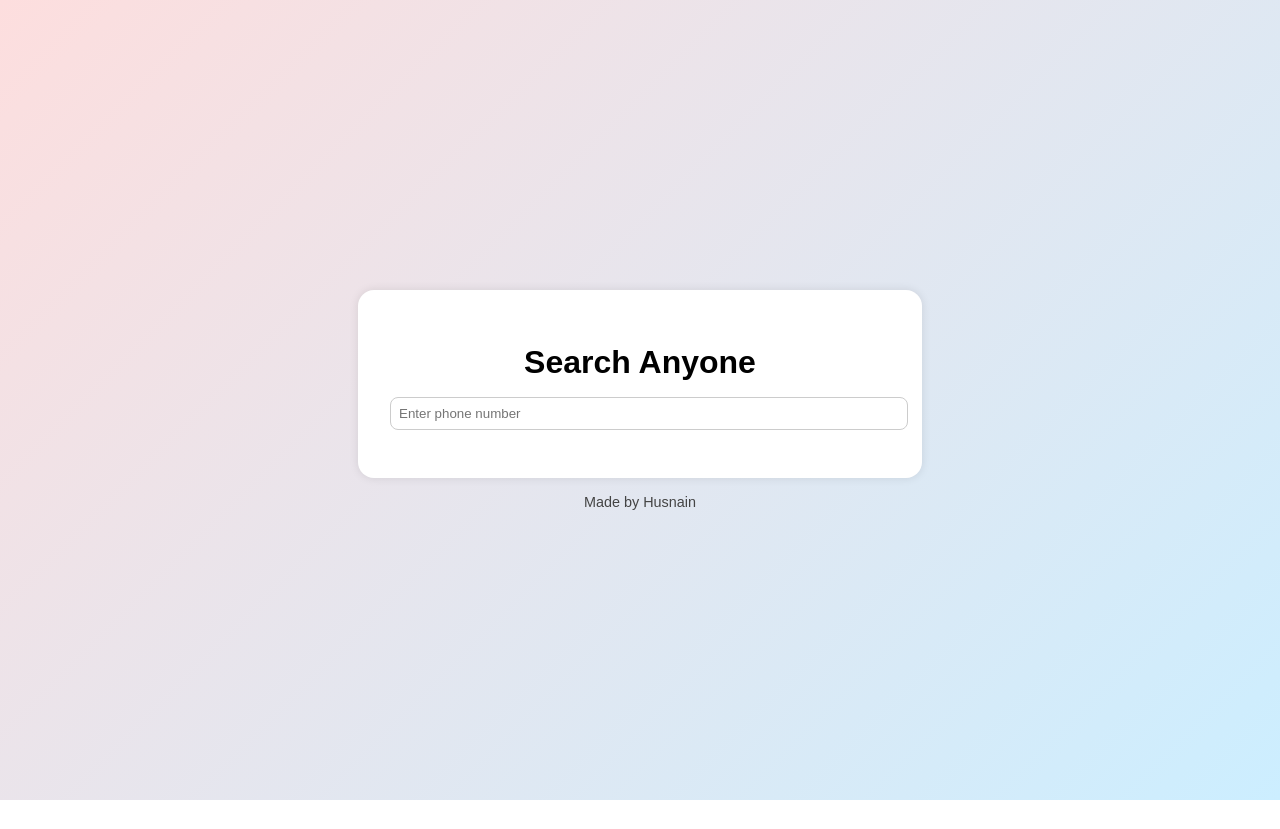
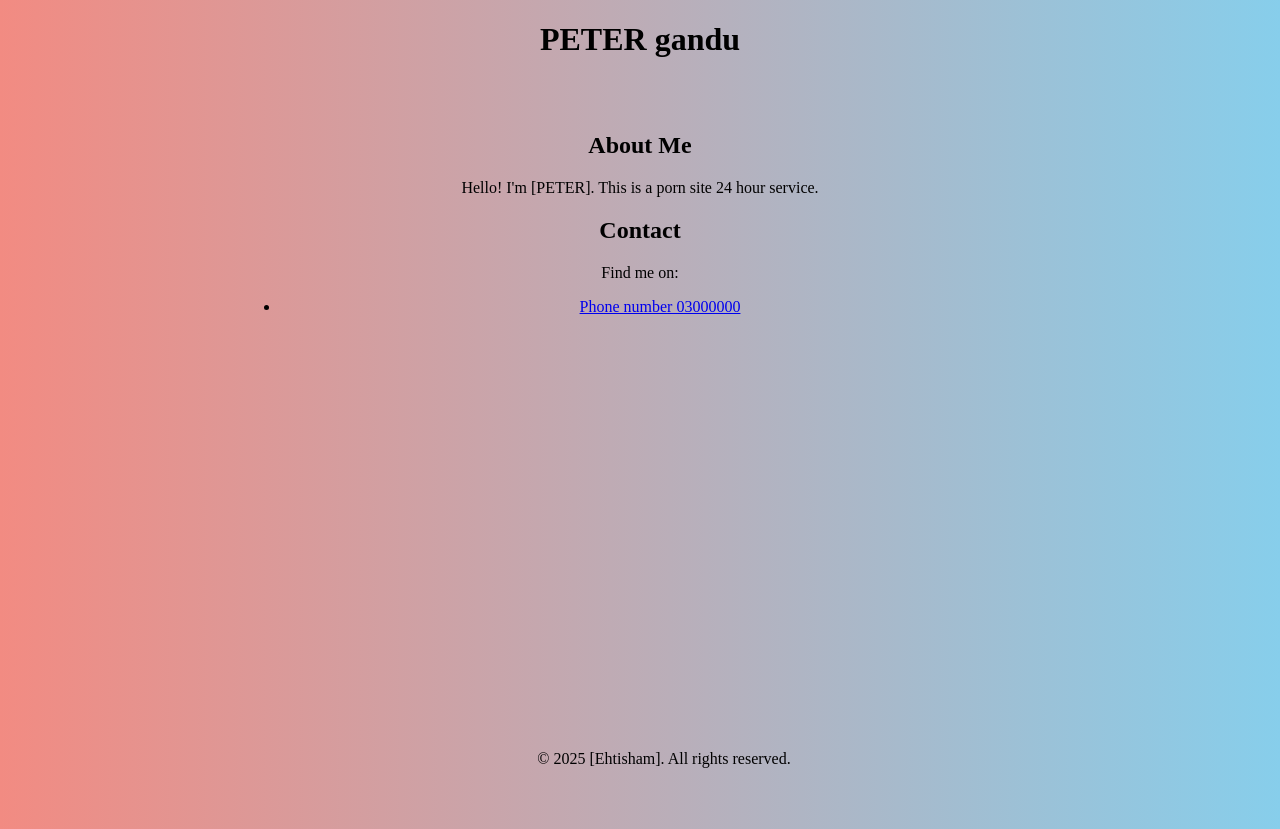
Before and after one commit to husnainhamid/Search-Anyone-, a plain HTML site: page index.html in a window 1280 px wide. Before the commit the page ends 800 px from the top, so only its background shows below. Drawn offline with Linux system fonts and the light colour scheme.

Commit message:
Update index.html

```diff
--- a/index.html
+++ b/index.html
@@ -1,134 +1,57 @@
+
 <!DOCTYPE html>
 <html lang="en">
 <head>
   <meta charset="UTF-8" />
   <meta name="viewport" content="width=device-width, initial-scale=1.0" />
-  <title>Search Anyone</title>
+  <title>PETER gandu</title>
   <style>
     body {
-      font-family: sans-serif;
-      margin: 0;
-      padding: 0;
-      background: linear-gradient(135deg, #fddede, #cceeff);
-      display: flex;
-      flex-direction: column;
-      justify-content: center;
-      align-items: center;
-      min-height: 100vh;
+  ...
+  display: flex;
+  flex-direction: column;
+  align-items: center;
+  justify-content: center;
+  height: 100vh;
+  text-align: center;
+  background: linear-gradient(to right, #f28b82, #87ceeb);
+
+}
+    main {
+      padding: 2em;
+      max-width: 800px;
+      margin: auto;
     }
-    .container {
-      background: white;
-      padding: 2rem;
-      border-radius: 1rem;
-      box-shadow: 0 0 10px rgba(0,0,0,0.1);
-      max-width: 500px;
+    footer {
+      background-color: #softpink;
+      text-align: center;
+      padding: 1em;
+      position: fixed;
+      bottom: 0;
       width: 100%;
     }
-    h1 {
-      text-align: center;
-      margin-bottom: 1rem;
-    }
-    input {
-      width: 100%;
-      padding: 0.5rem;
-      margin-bottom: 1rem;
-      border: 1px solid #ccc;
-      border-radius: 0.5rem;
-    }
-    .result {
-      margin-top: 1rem;
-      background: #f1f1f1;
-      padding: 1rem;
-      border-radius: 0.5rem;
-    }
-    .result strong {
-      color: #333;
-    }
-    footer {
-      margin-top: 1rem;
-      font-size: 0.9rem;
-      color: #444;
+    a {
+      color: #pastal pink;
     }
   </style>
 </head>
 <body>
-  <div class="container">
-    <h1>Search Anyone</h1>
-    <input type="text" id="phone" placeholder="Enter phone number" oninput="searchPerson()" />
-    <div id="result" class="result" style="display: none;"></div>
-  </div>
-  <footer>Made by Husnain</footer>
-  <script>
-    const mockDatabase = {
-      "1234567890": {
-        name: "Alice Johnson",
-        age: 34,
-        dob: "1989-04-12",
-        gender: "Female",
-        location: "Los Angeles, CA",
-        addressHistory: ["123 Maple St, LA, CA", "456 Oak Ave, LA, CA"],
-        relatives: ["Tom Johnson", "Sarah Johnson"],
-        emails: ["alice.johnson@example.com"],
-        carrier: "Verizon",
-        lineType: "Mobile",
-        associates: ["Mike Smith", "Jessica Adams"],
-        isBlacklisted: false,
-        isDNC: true,
-        dncComplainer: false
-      },
-      "9876543210": {
-        name: "Michael Smith",
-        age: 41,
-        dob: "1983-01-23",
-        gender: "Male",
-        location: "Chicago, IL",
-        addressHistory: ["789 Pine Rd, Chicago, IL"],
-        relatives: ["Emma Smith"],
-        emails: ["m.smith@example.com"],
-        carrier: "AT&T",
-        lineType: "Landline",
-        associates: ["John Clark"],
-        isBlacklisted: true,
-        isDNC: false,
-        dncComplainer: true
-      }
-    };
+  <header>
+    <h1>PETER gandu</h1>
+  </header>
+  <main>
+    <h2>About Me</h2>
+    <p>Hello! I'm [PETER]. This is a porn site 24 hour service.</p>
 
-    function searchPerson() {
-      const phone = document.getElementById('phone').value.trim();
-      const resultDiv = document.getElementById('result');
-
-      if (phone.length < 4) {
-        resultDiv.style.display = 'none';
-        return;
-      }
-
-      const data = mockDatabase[phone];
-
-      if (data) {
-        resultDiv.style.display = 'block';
-        resultDiv.innerHTML = \`
-          <strong>Name:</strong> \${data.name}<br>
-          <strong>Age:</strong> \${data.age}<br>
-          <strong>Date of Birth:</strong> \${data.dob}<br>
-          <strong>Gender:</strong> \${data.gender}<br>
-          <strong>Phone:</strong> \${phone}<br>
-          <strong>Location:</strong> \${data.location}<br>
-          <strong>Address History:</strong> <ul>\${data.addressHistory.map(addr => \`<li>\${addr}</li>\`).join('')}</ul>
-          <strong>Relatives:</strong> \${data.relatives.join(', ')}<br>
-          <strong>Emails:</strong> \${data.emails.join(', ')}<br>
-          <strong>Carrier:</strong> \${data.carrier}<br>
-          <strong>Line Type:</strong> \${data.lineType}<br>
-          <strong>Associates:</strong> \${data.associates.join(', ')}<br>
-          <strong>Blacklisted:</strong> \${data.isBlacklisted ? 'Yes' : 'No'}<br>
-          <strong>DNC (Do Not Call):</strong> \${data.isDNC ? 'Yes' : 'No'}<br>
-          <strong>DNC Complainer:</strong> \${data.dncComplainer ? 'Yes' : 'No'}<br>
-        \`;
-      } else {
-        resultDiv.style.display = 'block';
-        resultDiv.innerHTML = \`<strong>No data found for this number.</strong>\`;
-      }
-    }
-  </script>
+    <h2>Contact</h2>
+    <p>Find me on:
+      <ul>
+    <li><a href="#">Phone number 03000000</a></li>
+    </ul>
+    </p>
+  </main>
+  <footer>
+    <p>&copy; 2025 [Ehtisham]. All rights reserved.</p>
+  </footer>
 </body>
 </html>
```
